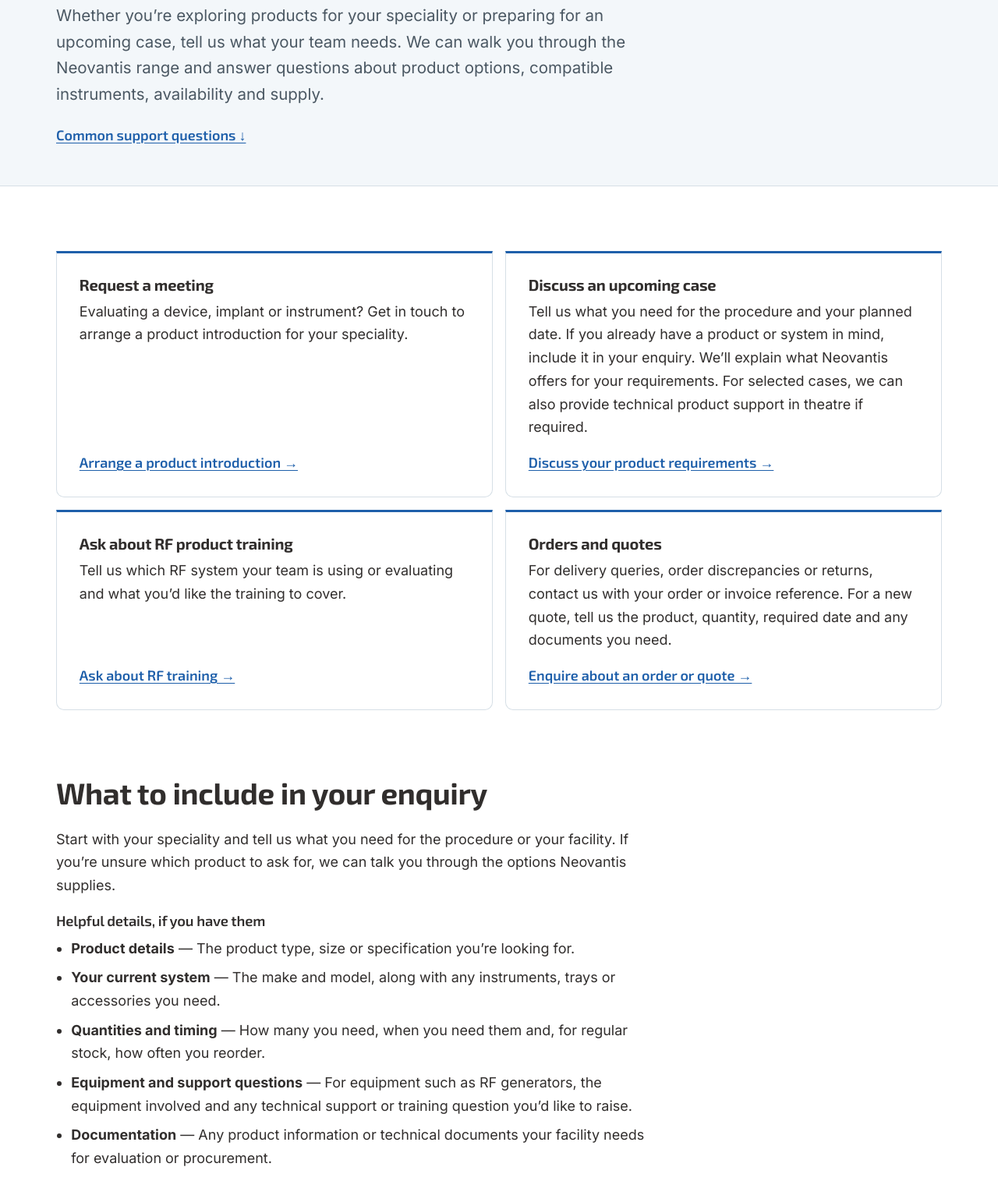
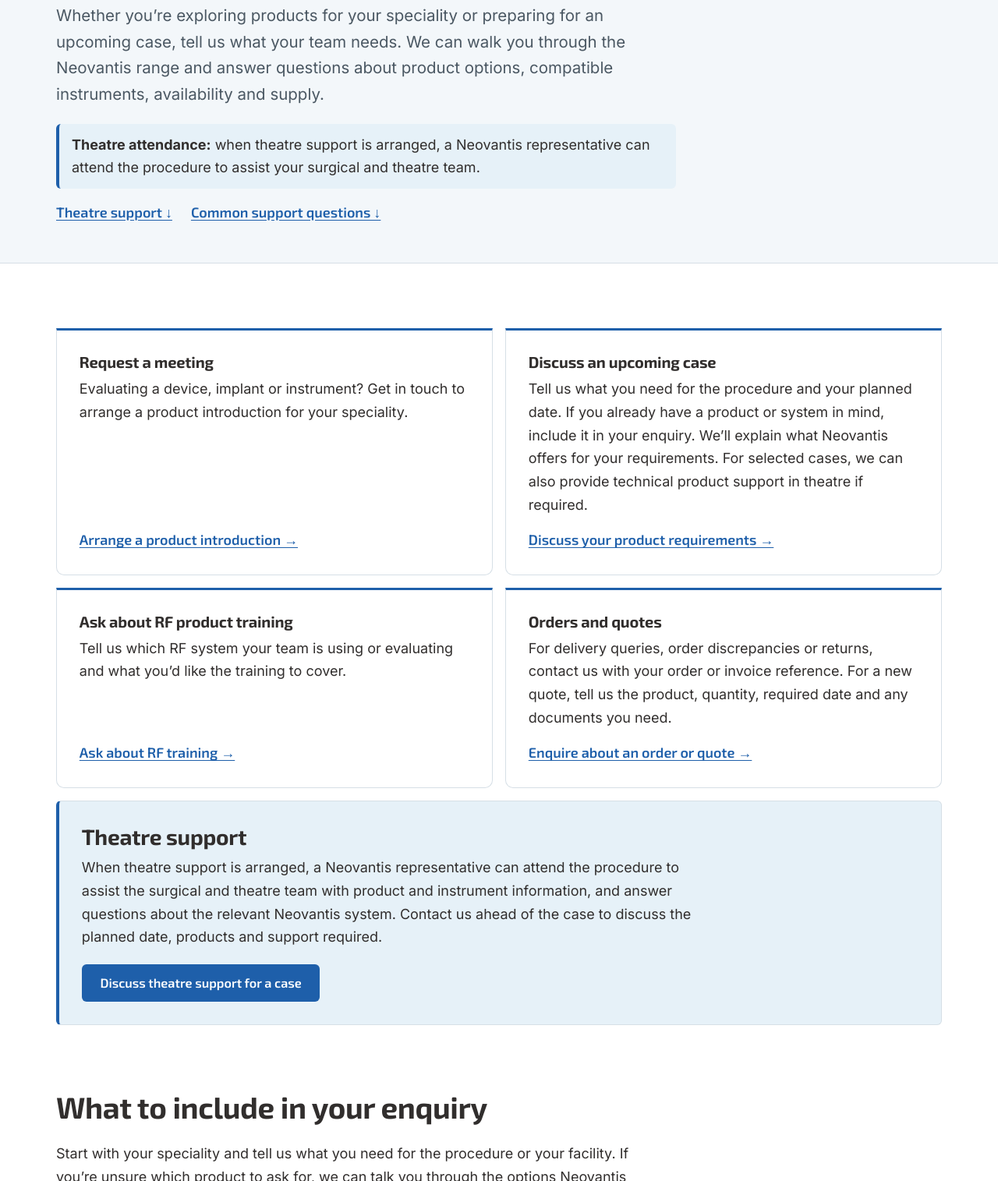
Before and after one commit to neovantismedical-cpu/neovantis-site, an Astro site in the folder neovantis-site/: page /support in a window 1280 px wide. Shown: the part 254-1769 px from the top of the page at 78% size. Built offline with nearby package versions, Linux system fonts and the light colour scheme; Astro itself is replaced by a stand-in of ours; no server answers.

Commit message:
Add Theatre support section and hero note to Support page
Co-Authored-By: Claude Opus 5.5 <noreply@anthropic.com>

```diff
--- a/neovantis-site/src/pages/support.astro
+++ b/neovantis-site/src/pages/support.astro
@@ -67,7 +67,8 @@ const enquiryDetails = [
       <Breadcrumbs items={crumbs} />
       <h1>Product and theatre support</h1>
       <p class="lead">Whether you’re exploring products for your speciality or preparing for an upcoming case, tell us what your team needs. We can walk you through the Neovantis range and answer questions about product options, compatible instruments, availability and supply.</p>
-      <p style="margin:0"><a class="text-link" href="#faq">Common support questions ↓</a></p>
+      <p class="hero-theatre"><strong>Theatre attendance:</strong> when theatre support is arranged, a Neovantis representative can attend the procedure to assist your surgical and theatre team.</p>
+      <p class="hero-links"><a class="text-link" href="#theatre-support">Theatre support ↓</a><a class="text-link" href="#faq">Common support questions ↓</a></p>
     </div>
   </div>
 
@@ -84,6 +85,12 @@ const enquiryDetails = [
           </li>
         ))}
       </ul>
+
+      <section class="panel theatre-panel" id="theatre-support" aria-labelledby="theatre-support-heading">
+        <h2 id="theatre-support-heading">Theatre support</h2>
+        <p>When theatre support is arranged, a Neovantis representative can attend the procedure to assist the surgical and theatre team with product and instrument information, and answer questions about the relevant Neovantis system. Contact us ahead of the case to discuss the planned date, products and support required.</p>
+        <a class="btn btn-primary" href={contactHref(undefined, 'plan-a-case')}>Discuss theatre support for a case</a>
+      </section>
     </div>
   </div>
 
@@ -164,6 +171,12 @@ const enquiryDetails = [
   .support-route h2 { font-size: 1.25rem; margin: 0 0 0.5rem; }
   .support-route p { margin: 0 0 1rem; }
   .support-route .text-link { margin-top: auto; }
+  .hero-theatre { max-width: 70ch; margin: 0 0 1rem; padding: 0.75rem 1rem; background: var(--bg-tint-2); border-left: 4px solid var(--blue-brand); border-radius: var(--radius-sm); }
+  .hero-theatre strong { color: var(--charcoal); }
+  .hero-links { margin: 0; display: flex; flex-wrap: wrap; gap: 0.5rem 1.5rem; }
+  .theatre-panel { margin-top: 1rem; background: var(--bg-tint-2); border: 1px solid var(--line); border-left: 4px solid var(--blue-brand); border-radius: var(--radius-sm); scroll-margin-top: calc(var(--header-h) + 1rem); }
+  .theatre-panel h2 { font-size: clamp(1.35rem, 1.15rem + 0.8vw, 1.75rem); margin: 0 0 0.6rem; }
+  .theatre-panel p { max-width: 70ch; margin: 0 0 1.25rem; }
   .enquiry-details-sub { font-size: 1.15rem; margin: 1.25rem 0 0.6rem; }
   .enquiry-details { margin: 0; padding-left: 1.2rem; display: grid; gap: 0.5rem; }
   .enquiry-details strong { color: var(--charcoal); }
```
